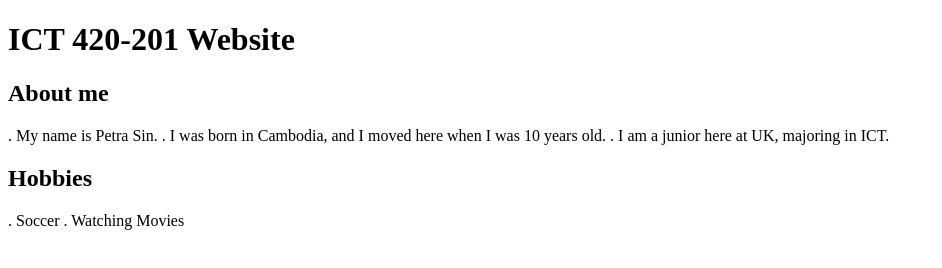
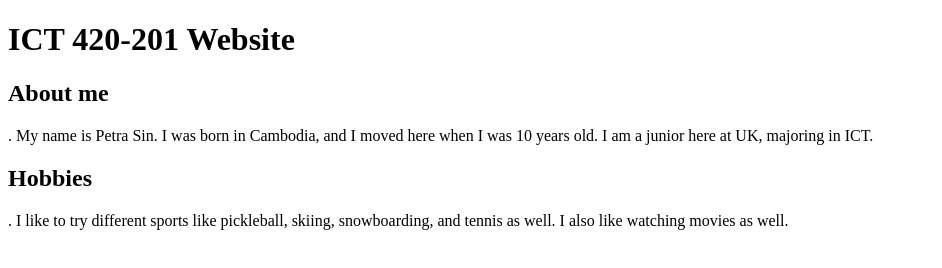
Before and after one commit to 9kx6my2q4s-hub/petra-sin.githib.io, a plain HTML site: page index.html in a window 1280 px wide. Shown: the whole page, without its empty margins (0-942 px from the left). Drawn offline with Linux system fonts and the light colour scheme.

Commit message:
Update index.html

```diff
--- a/index.html
+++ b/index.html
@@ -22,11 +22,10 @@
             <header>
             <h2>About me </h2>
             <body>. My name is Petra Sin.</body>
-                <body>. I was born in Cambodia, and I moved here when I was 10 years old.</body>
-                <body>. I am a junior here at UK, majoring in ICT. </body>
+                <body> I was born in Cambodia, and I moved here when I was 10 years old.</body>
+                <body> I am a junior here at UK, majoring in ICT. </body>
                 <h2> Hobbies</h2>
-                <body>. Soccer </body>
-                <body>. Watching Movies </body>
+                <body>. I like to try different sports like pickleball, skiing, snowboarding, and tennis as well. I also like watching movies as well.</body>
             </header>
         </section>
 
```
